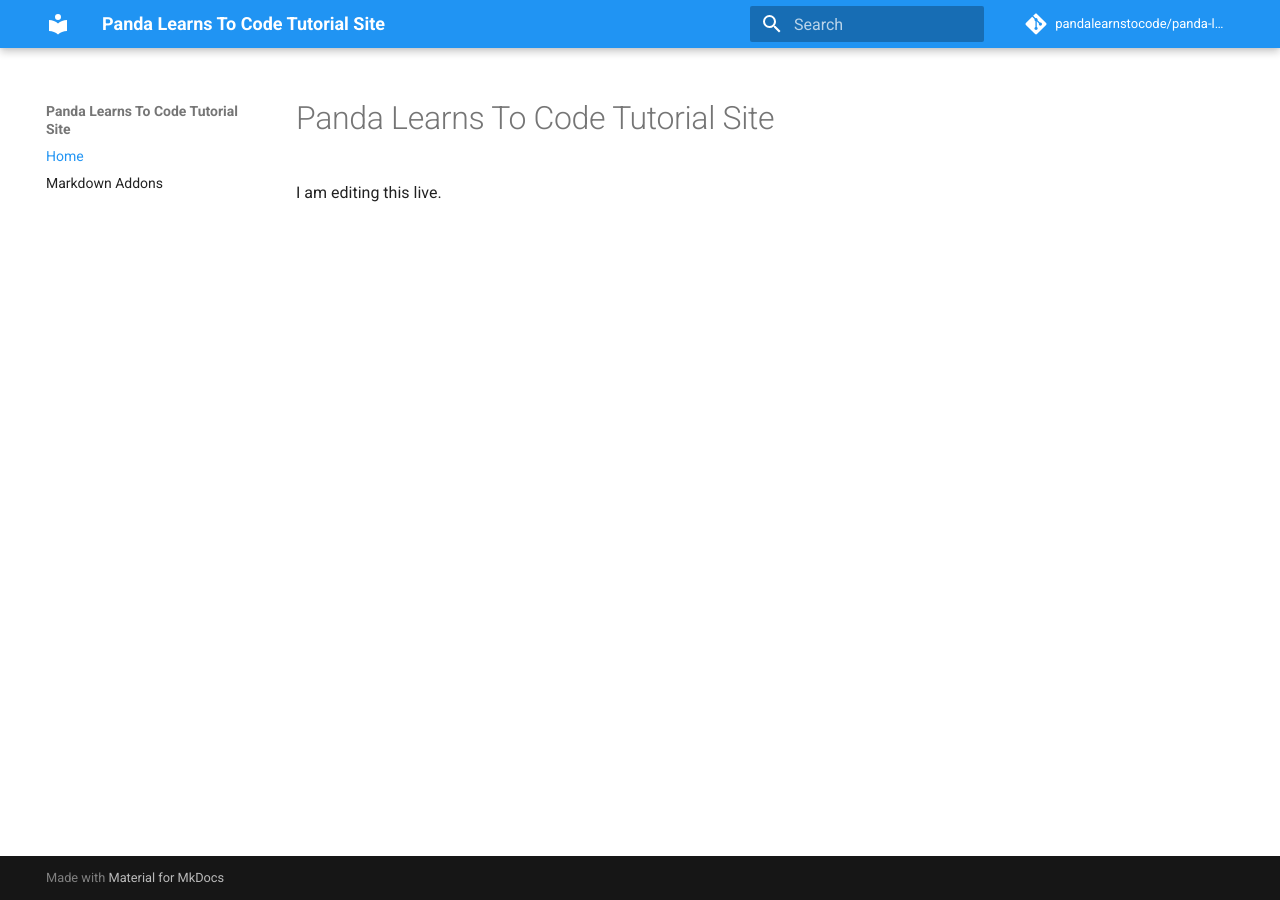
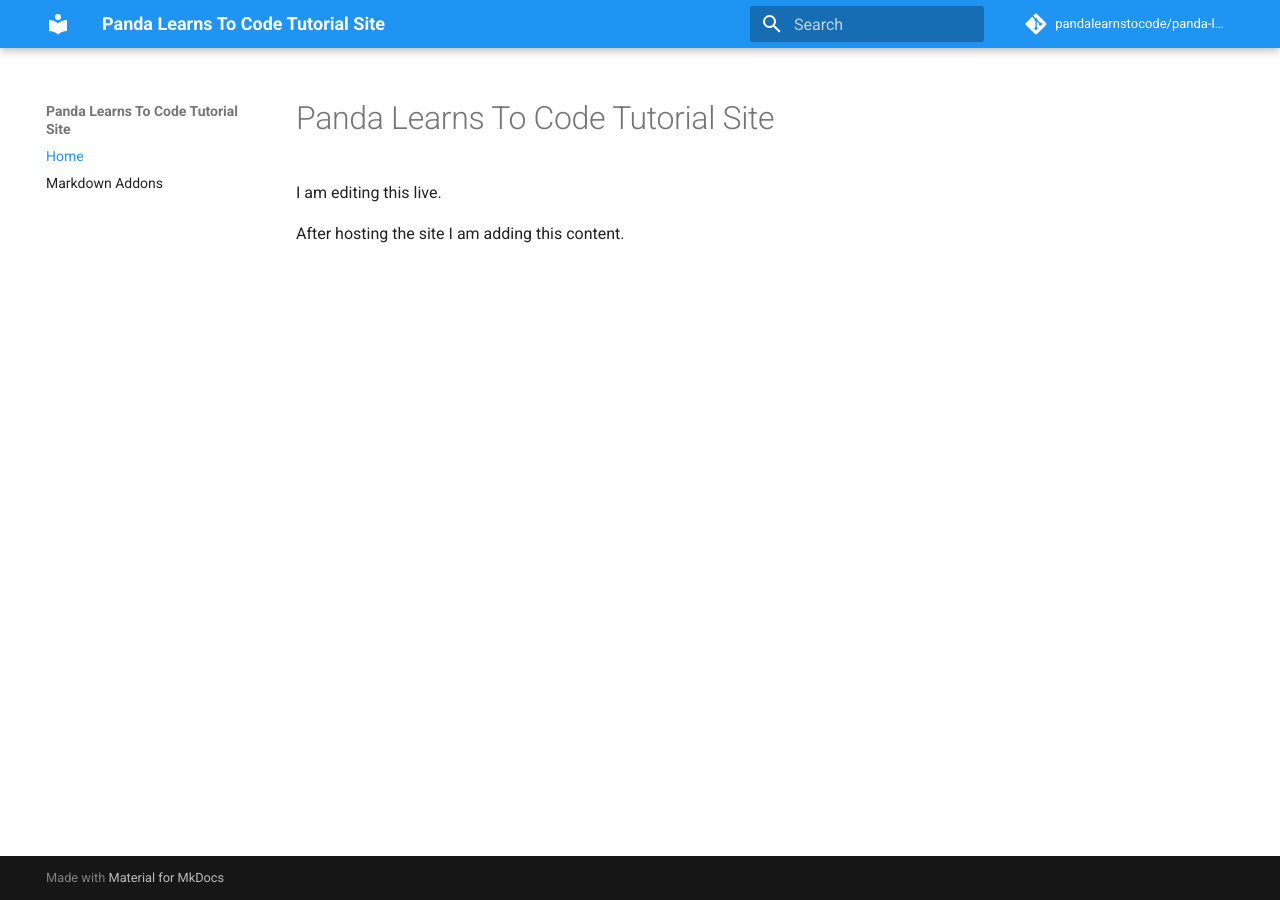
Before and after one commit to pandalearnstocode/panda-learns-to-code-tutorial-site, an MkDocs documentation site: the page built from docs/docs/index.md, in a window 1280 px wide. Built offline with MkDocs 1.6.1 and Material for MkDocs 9.7.7, drawn with Linux system fonts in a browser that asks for light colours; nearby versions of some CDN libraries; a script that is not in the unit is left out; comment, search, counter and statistics services are not loaded.

Commit message:
a small change.

```diff
--- a/docs/docs/index.md
+++ b/docs/docs/index.md
@@ -1,3 +1,5 @@
 # Panda Learns To Code Tutorial Site
 
 I am editing this live.
+
+After hosting the site I am adding this content.
```
